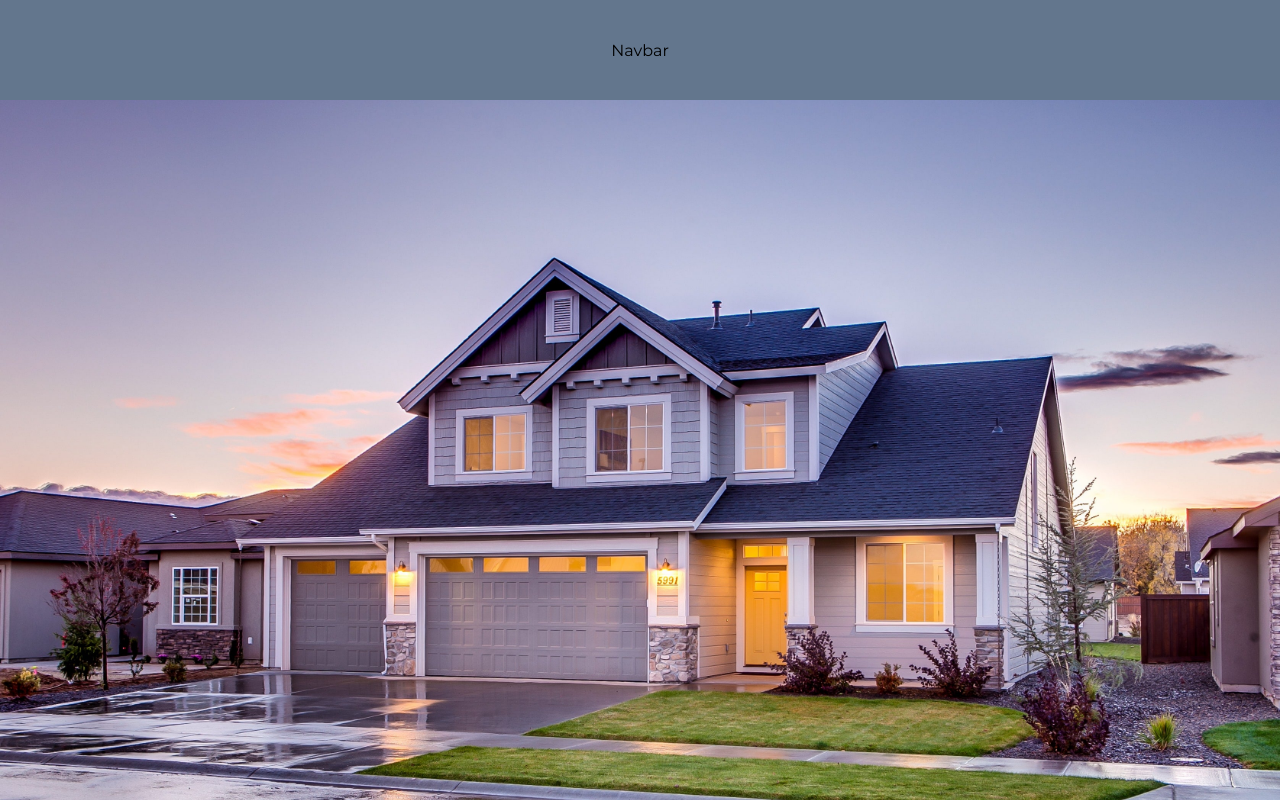
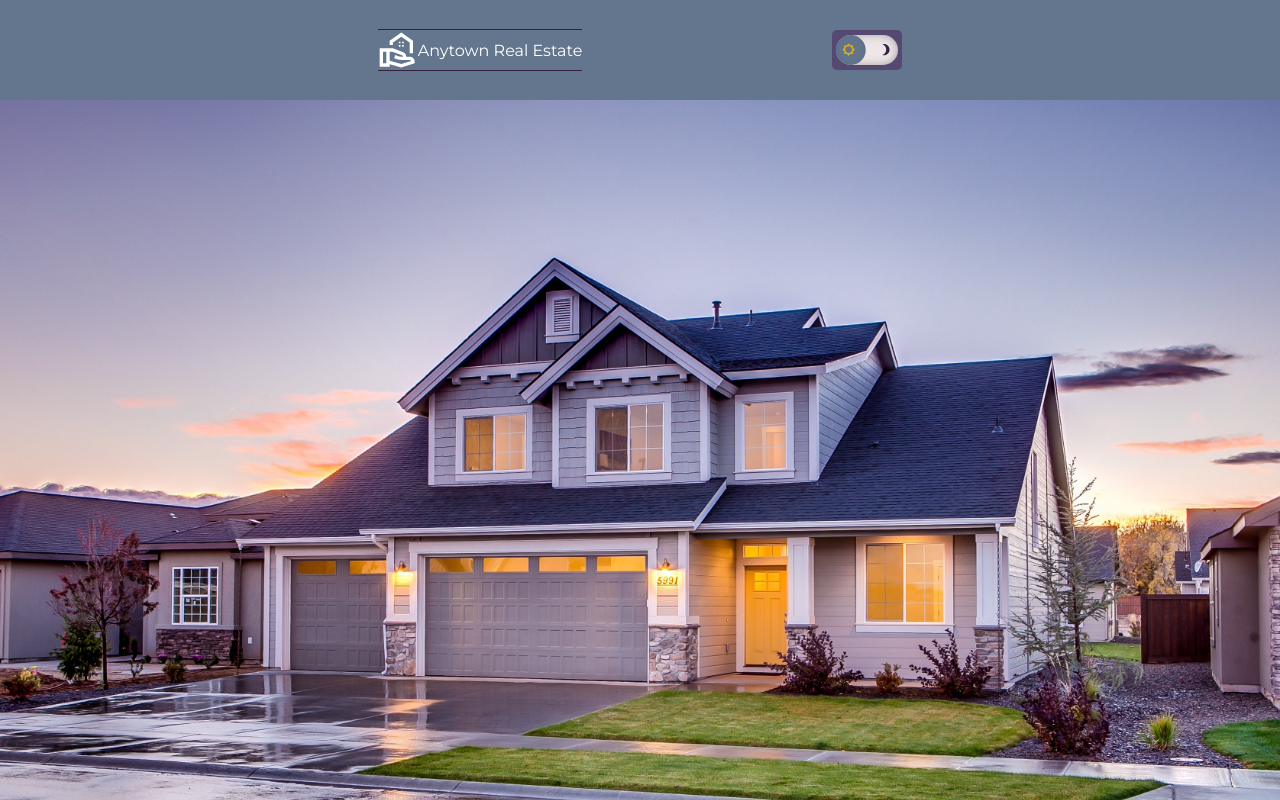
Before and after one commit to Schnippen/estate-next, a Next.js app: page / in a window 1280 px wide. Shown: the top 800 px of the page. Built offline with nearby package versions, Linux system fonts and the light colour scheme.

Commit message:
working supa base

```diff
--- a/app/_components/Navbar/Navbar.module.css
+++ b/app/_components/Navbar/Navbar.module.css
@@ -11,3 +11,24 @@
   background-color: var(--primary-color);
   z-index: 11;
 }
+
+.logo {
+  cursor: pointer;
+}
+.logo_container {
+  display: flex;
+  justify-content: center;
+  align-items: center;
+  border-top: 1px solid var(--tertiary-color);
+  border-bottom: 1px solid var(--tertiary-color);
+  color: var(--article);
+  transition: all 0.5s ease 0s;
+}
+.logo_container:hover {
+  color: var(--tertiary-text-color);
+  border-color: var(--primary-text-color);
+}
+.logo_container > svg {
+  width: 40px;
+  height: 40px;
+}
--- a/app/_components/Navbar/Navbar.tsx
+++ b/app/_components/Navbar/Navbar.tsx
@@ -1,8 +1,20 @@
-"use client"
+"use client";
 import React from "react";
-import styles from "./Navbar.module.css"
+import styles from "./Navbar.module.css";
+import NavbarLogo from "./NavbarLogo";
+import ThemeButton from "../Buttons/ThemeButton";
+import { ThemeProvider } from "next-themes";
 function Navbar() {
-  return <nav className={styles.nav}>Navbar</nav>;
+  return (
+    <ThemeProvider themes={["light", "dark"]}>
+      <header>
+        <nav className={styles.nav}>
+          <NavbarLogo />
+          <ThemeButton />
+        </nav>
+      </header>
+    </ThemeProvider>
+  );
 }
 
 export default Navbar;
--- /dev/null
+++ b/app/_components/Navbar/NavbarLogo.tsx
@@ -0,0 +1,20 @@
+"use client";
+import Link from "next/link";
+import React from "react";
+import { MdOutlineRealEstateAgent } from "react-icons/md";
+import styles from "./Navbar.module.css";
+
+function NavbarLogo() {
+  return (
+    <Link href="/">
+      <div className={styles.logo}>
+        <div className={styles.logo_container}>
+          <MdOutlineRealEstateAgent />
+          Anytown Real Estate
+        </div>
+      </div>
+    </Link>
+  );
+}
+
+export default NavbarLogo;
--- a/app/globals.css
+++ b/app/globals.css
@@ -1,5 +1,23 @@
-:root {
+:root[data-theme="light"] {
   --primary-color: #63768d;
+  --secondary-color: #554971;
+  --tertiary-color: #36213e;
+  --quaternary-color: #051034;
+  --background-color: white;
+  --article: #fff;
+  --text-background: #f5f8fb;
+  --disabled: #57555e;
+  --primary-text-color: #efe7e7;
+  --secondary-text-color: #141212;
+  --tertiary-text-color: #daa520;
+  --box-shadow-dropdown: 0 2.8px 2.2px rgba(0, 0, 0, 0.034),
+    0 6.7px 5.3px rgba(0, 0, 0, 0.048), 0 12.5px 10px rgba(0, 0, 0, 0.06),
+    0 22.3px 17.9px rgba(0, 0, 0, 0.072), 0 41.8px 33.4px rgba(0, 0, 0, 0.086),
+    0 100px 80px rgba(0, 0, 0, 0.12);
+}
+
+:root[data-theme="dark"] {
+  --primary-color: black;
   --secondary-color: #554971;
   --tertiary-color: #36213e;
   --quaternary-color: #051034;
--- a/app/layout.tsx
+++ b/app/layout.tsx
@@ -3,6 +3,7 @@ import { Inter, Montserrat } from "next/font/google";
 import "./globals.css";
 import Footer from "./_components/Footer/Footer";
 import Navbar from "./_components/Navbar/Navbar";
+
 
 const inter = Inter({ subsets: ["latin"] });
 
@@ -29,5 +30,6 @@ export default function RootLayout({
           <Footer />
         </body>
       </html>
+
   );
 }
--- a/app/page.module.css
+++ b/app/page.module.css
@@ -227,7 +227,7 @@
 }
  */
 #root {
-  background-color: #f5f8fb;
+  background-color: var(--text-background);
 }
 
 .landing__page_photo {
--- a/app/page.tsx
+++ b/app/page.tsx
@@ -1,6 +1,8 @@
 import Image from "next/image";
 import styles from "./page.module.css";
 import backgroundImg from "../public/images/backgroundPhoto2.jpg";
+import { ThemeProvider } from "next-themes";
+
 export default function Home() {
   /*<Image
    className={styles.logo}
--- a/package.json
+++ b/package.json
@@ -9,7 +9,9 @@
     "lint": "next lint"
   },
   "dependencies": {
+    "@supabase/supabase-js": "^2.38.4",
     "next": "14.0.2",
+    "next-themes": "^0.2.1",
     "react": "^18",
     "react-dom": "^18",
     "react-icons": "^4.11.0"
```
Also changed, not shown: 1 other file (tests, documents, lock files or other folders). Lines whose indentation alone changed are shown as unchanged.
